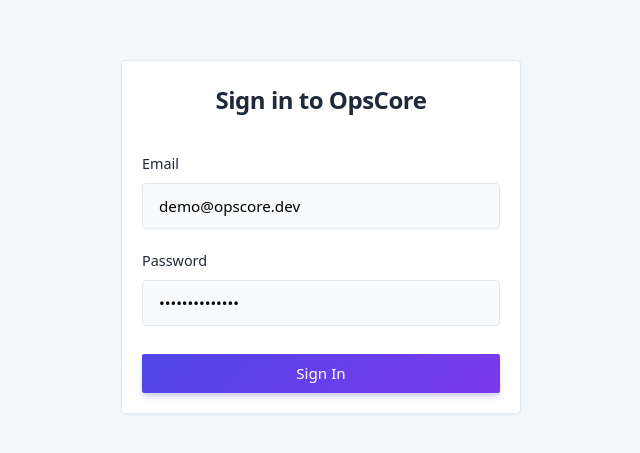
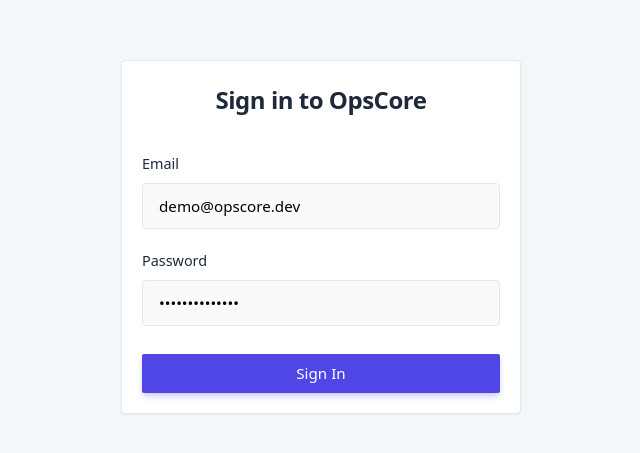
Before and after one commit to Mathewphillip/opscore-frontend, a React (Vite) app: page /login in a window 1280 px wide. Shown: the part 163-616 px from the top of the page, without its empty margins (319-959 px from the left). Built offline with nearby package versions, Linux system fonts and the light colour scheme.

Commit message:
remove gradients for flatter UI

```diff
--- a/src/index.css
+++ b/src/index.css
@@ -86,7 +86,7 @@
 }
 
 .btn-primary {
-  background: var(--primary-gradient);
+  background: var(--primary);
   color: white;
   box-shadow: 0 4px 6px -1px rgba(79, 70, 229, 0.3);
 }
@@ -164,11 +164,8 @@
 .sidebar-brand {
   font-size: 1.5rem;
   font-weight: 700;
-  color: #ffffff;
+  color: #c4b5fd;
   letter-spacing: -0.02em;
-  background: linear-gradient(135deg, #a5b4fc 0%, #c4b5fd 100%);
-  -webkit-background-clip: text;
-  -webkit-text-fill-color: transparent;
 }
 
 .sidebar-nav {
```
